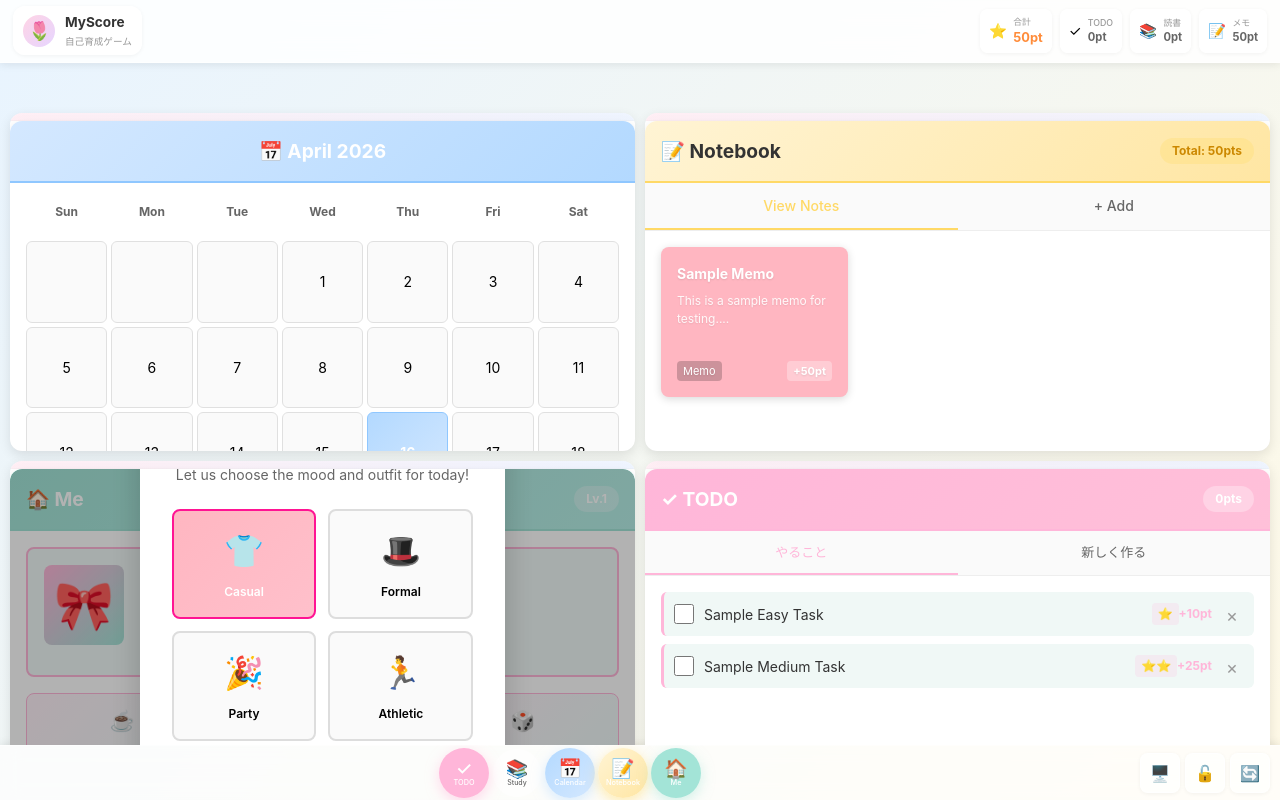
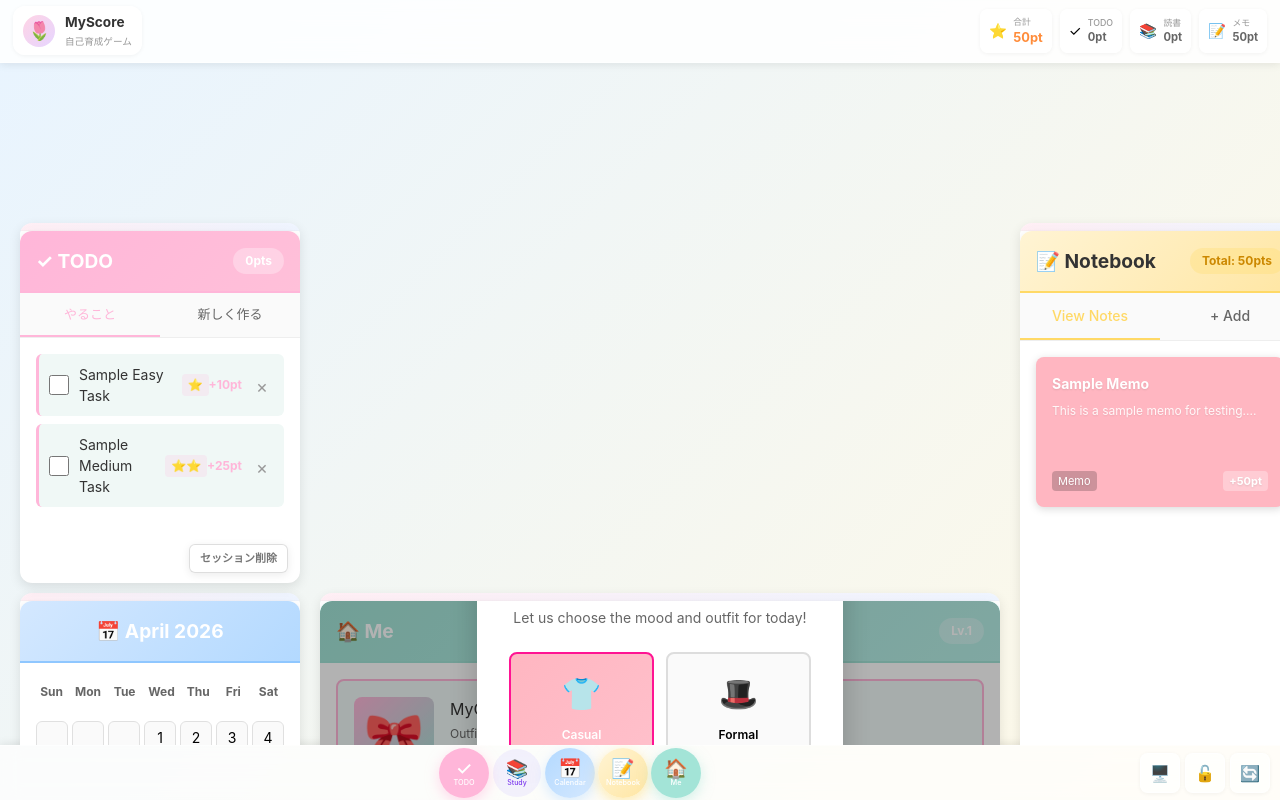
Before and after one commit to speedlink-japan/pan_yuzhe_scoreme_app, a Next.js app: page / in a window 1280 px wide. Both pictures are taken after a click on the button "✓ TODO". Built offline with nearby package versions, Linux system fonts and the light colour scheme.

Commit message:
Fix panel toggles and persist todo session

```diff
--- a/src/app/page.tsx
+++ b/src/app/page.tsx
@@ -191,9 +191,9 @@ export default function Home() {
   const [notebookPoints, setNotebookPoints] = useState(0)
   const [isLocked, setIsLockedState] = useState(false)
   const [panelPositions, setPanelPositionsState] = useState<Record<PanelType, PanelPosition>>(defaultPositions)
+  const [fullscreenPanelPositions, setFullscreenPanelPositions] = useState<Record<PanelType, PanelPosition>>(defaultPositions)
   const [panelZIndices, setPanelZIndicesState] = useState<Record<PanelType, number>>(defaultZIndices)
   const [isHydrated, setIsHydrated] = useState(false)
-  const [autoLayoutMode, setAutoLayoutMode] = useState(true) // 動的レイアウトモードのフラグ
   const [layoutMode, setLayoutMode] = useState<LayoutMode>('normal')
 
   // 初期化：ストレージからレイアウト状態を復元 & ウィンドウサイズ監視
@@ -208,14 +208,9 @@ export default function Home() {
         if (saved.panelZIndices) {
           setPanelZIndicesState(saved.panelZIndices as Record<PanelType, number>)
         }
-        setAutoLayoutMode(false) // 保存されたレイアウトがあるので自動レイアウトをOFF
       } else {
-        // 保存されたレイアウトがない場合は、初期表示パネルで動的レイアウトを使用
         const width = typeof window !== 'undefined' ? window.innerWidth : 1024
-        const width1024 = width >= 1024 ? width : 1024
-        const dynamicLayout = calculateDynamicLayout(['calendar', 'notebook', 'character'], width1024, 50, 'normal')
-        setPanelPositionsState(dynamicLayout)
-        setAutoLayoutMode(true) // 自動レイアウトON
+        setPanelPositionsState(getDefaultLayout(width))
       }
     }
 
@@ -230,14 +225,12 @@ export default function Home() {
     }
   }, [isLocked, panelPositions, panelZIndices, isHydrated])
 
-  // layoutMode が変更されたときに動的レイアウトを再計算
+  // フルスクリーン用の一時レイアウトを再計算
   useEffect(() => {
-    if (isHydrated) {
+    if (isHydrated && layoutMode === 'fullscreen') {
       const width = typeof window !== 'undefined' ? window.innerWidth : 1024
-      if (width >= 1024) {
-        const dynamicLayout = calculateDynamicLayout(visiblePanels, width, 50, layoutMode)
-        setPanelPositionsState(dynamicLayout)
-      }
+      const dynamicLayout = calculateDynamicLayout(visiblePanels, width, 50, layoutMode)
+      setFullscreenPanelPositions(dynamicLayout)
     }
   }, [layoutMode, visiblePanels, isHydrated])
 
@@ -257,27 +250,28 @@ export default function Home() {
   }
 
   const togglePanel = (panel: PanelType) => {
-    setVisiblePanels(prev => {
-      const newVisiblePanels = prev.includes(panel)
-        ? prev.filter(p => p !== panel)
-        : [...prev, panel]
+    const nextVisiblePanels = visiblePanels.includes(panel)
+      ? visiblePanels.filter(p => p !== panel)
+      : [...visiblePanels, panel]
 
-      // 自動レイアウトモードがONの場合、新しいパネル構成で動的レイアウトを適用
-      if (autoLayoutMode) {
-        const width = typeof window !== 'undefined' ? window.innerWidth : 1024
-        if (width >= 1024) {
-          const dynamicLayout = calculateDynamicLayout(newVisiblePanels, width, 50, layoutMode)
-          setPanelPositions(dynamicLayout)
-        }
+    if (layoutMode === 'normal') {
+      if (visiblePanels.includes(panel)) {
+        setVisiblePanels(nextVisiblePanels)
+      } else {
+        handleBringToFront(panel)
+        setVisiblePanels(nextVisiblePanels)
       }
+      return
+    }
 
-      return newVisiblePanels
-    })
+    setVisiblePanels(nextVisiblePanels)
+
+    const width = typeof window !== 'undefined' ? window.innerWidth : 1024
+    setFullscreenPanelPositions(calculateDynamicLayout(nextVisiblePanels, width, 50, layoutMode))
   }
 
   const handlePositionChange = (panelId: PanelType, newPosition: PanelPosition) => {
-    // ユーザーが手動でドラッグして位置を変更した場合、自動レイアウトをOFF
-    setAutoLayoutMode(false)
+    if (layoutMode === 'fullscreen') return
 
     setPanelPositions(prev => ({
       ...prev,
@@ -304,11 +298,11 @@ export default function Home() {
 
     setPanelZIndicesState(defaultZIndices)
     setIsLockedState(false)
-    setAutoLayoutMode(true)
     setLayoutMode('normal') // リセット時は通常モードに戻す
   }
 
   const totalPoints = todoPoints + studyPoints + notebookPoints
+  const displayedPanelPositions = layoutMode === 'fullscreen' ? fullscreenPanelPositions : panelPositions
 
   return (
     <main className={styles.main}>
@@ -322,11 +316,12 @@ export default function Home() {
       <div className={styles.dashboardContainer}>
         {visiblePanels.includes('todo') && (
           <DraggablePanelWrapper
-            initialState={panelPositions.todo}
+            initialState={displayedPanelPositions.todo}
             isLocked={isLocked}
             zIndex={panelZIndices.todo}
             onPositionChange={(pos) => handlePositionChange('todo', pos)}
             onBringToFront={() => handleBringToFront('todo')}
+            hideLayoutControls={layoutMode === 'fullscreen'}
           >
             <TodoPanel onPointsChange={setTodoPoints} />
           </DraggablePanelWrapper>
@@ -334,11 +329,12 @@ export default function Home() {
 
         {visiblePanels.includes('study') && (
           <DraggablePanelWrapper
-            initialState={panelPositions.study}
+            initialState={displayedPanelPositions.study}
             isLocked={isLocked}
             zIndex={panelZIndices.study}
             onPositionChange={(pos) => handlePositionChange('study', pos)}
             onBringToFront={() => handleBringToFront('study')}
+            hideLayoutControls={layoutMode === 'fullscreen'}
           >
             <StudyPanel onPointsChange={setStudyPoints} />
           </DraggablePanelWrapper>
@@ -346,11 +342,12 @@ export default function Home() {
 
         {visiblePanels.includes('calendar') && (
           <DraggablePanelWrapper
-            initialState={panelPositions.calendar}
+            initialState={displayedPanelPositions.calendar}
             isLocked={isLocked}
             zIndex={panelZIndices.calendar}
             onPositionChange={(pos) => handlePositionChange('calendar', pos)}
             onBringToFront={() => handleBringToFront('calendar')}
+            hideLayoutControls={layoutMode === 'fullscreen'}
           >
             <CalendarPanel />
           </DraggablePanelWrapper>
@@ -358,11 +355,12 @@ export default function Home() {
 
         {visiblePanels.includes('notebook') && (
           <DraggablePanelWrapper
-            initialState={panelPositions.notebook}
+            initialState={displayedPanelPositions.notebook}
             isLocked={isLocked}
             zIndex={panelZIndices.notebook}
             onPositionChange={(pos) => handlePositionChange('notebook', pos)}
             onBringToFront={() => handleBringToFront('notebook')}
+            hideLayoutControls={layoutMode === 'fullscreen'}
           >
             <NotebookPanel onPointsChange={setNotebookPoints} />
           </DraggablePanelWrapper>
@@ -370,11 +368,12 @@ export default function Home() {
 
         {visiblePanels.includes('character') && (
           <DraggablePanelWrapper
-            initialState={panelPositions.character}
+            initialState={displayedPanelPositions.character}
             isLocked={isLocked}
             zIndex={panelZIndices.character}
             onPositionChange={(pos) => handlePositionChange('character', pos)}
             onBringToFront={() => handleBringToFront('character')}
+            hideLayoutControls={layoutMode === 'fullscreen'}
           >
             <CharacterPanel />
           </DraggablePanelWrapper>
--- a/src/components/BottomNavBar.module.css
+++ b/src/components/BottomNavBar.module.css
@@ -128,6 +128,18 @@
   box-shadow: 0 4px 12px rgba(255, 182, 217, 0.5);
 }
 
+.study {
+  background: rgba(196, 181, 253, 0.18);
+  border: none;
+  color: #7C3AED;
+}
+
+.study.active {
+  background: linear-gradient(135deg, #F3E8FF 0%, #C4B5FD 100%);
+  color: white;
+  box-shadow: 0 4px 12px rgba(196, 181, 253, 0.5);
+}
+
 .calendar {
   background: rgba(179, 217, 255, 0.15);
   border: none;
--- a/src/components/DraggablePanelWrapper.tsx
+++ b/src/components/DraggablePanelWrapper.tsx
@@ -18,6 +18,7 @@ interface DraggablePanelWrapperProps {
   zIndex: number
   onPositionChange?: (state: DragResizeState) => void
   onBringToFront?: () => void
+  hideLayoutControls?: boolean
 }
 
 const DraggablePanelWrapper: React.FC<DraggablePanelWrapperProps> = ({
@@ -27,10 +28,12 @@ const DraggablePanelWrapper: React.FC<DraggablePanelWrapperProps> = ({
   zIndex,
   onPositionChange,
   onBringToFront,
+  hideLayoutControls = false,
 }) => {
+  const controlsLocked = isLocked || hideLayoutControls
   const { position, handleMouseDown, isDragging, isResizing } = useDragResize(
     initialState,
-    isLocked,
+    controlsLocked,
     onPositionChange
   )
   const [isVisible, setIsVisible] = useState(false)
@@ -44,7 +47,7 @@ const DraggablePanelWrapper: React.FC<DraggablePanelWrapperProps> = ({
     <div
       className={`${styles.wrapper} ${isDragging ? styles.dragging : ''} ${
         isResizing ? styles.resizing : ''
-      } ${isLocked ? styles.locked : ''} ${isVisible ? styles.fadeIn : ''}`}
+      } ${controlsLocked ? styles.locked : ''} ${isVisible ? styles.fadeIn : ''}`}
       style={{
         left: `${position.x}px`,
         top: `${position.y}px`,
@@ -54,15 +57,17 @@ const DraggablePanelWrapper: React.FC<DraggablePanelWrapperProps> = ({
       }}
       onClick={onBringToFront}
     >
-      <div
-        className={styles.dragHandle}
-        onMouseDown={(e) => handleMouseDown(e, 'drag')}
-        style={{ cursor: isLocked ? 'default' : 'grab' }}
-      />
+      {!hideLayoutControls && (
+        <div
+          className={styles.dragHandle}
+          onMouseDown={(e) => handleMouseDown(e, 'drag')}
+          style={{ cursor: isLocked ? 'default' : 'grab' }}
+        />
+      )}
 
       <div className={styles.content}>{children}</div>
 
-      {!isLocked && (
+      {!controlsLocked && (
         <div
           className={styles.resizeHandle}
           onMouseDown={(e) => handleMouseDown(e, 'resize')}
--- a/src/components/TodoPanel.module.css
+++ b/src/components/TodoPanel.module.css
@@ -6,6 +6,7 @@
   flex-direction: column;
   height: 100%;
   overflow: hidden;
+  position: relative;
 }
 
 .header {
@@ -66,7 +67,7 @@
 .content {
   flex: 1;
   overflow-y: auto;
-  padding: 1rem;
+  padding: 1rem 1rem 3.25rem;
   display: flex;
   flex-direction: column;
   gap: 1rem;
@@ -635,6 +636,29 @@
   transform: scale(1.1);
 }
 
+.sessionDeleteBtn {
+  position: absolute;
+  right: 12px;
+  bottom: 10px;
+  padding: 6px 10px;
+  border: 1px solid rgba(153, 153, 153, 0.32);
+  border-radius: 6px;
+  background: rgba(255, 255, 255, 0.92);
+  color: #777;
+  cursor: pointer;
+  font-size: 11px;
+  font-weight: bold;
+  line-height: 1.3;
+  box-shadow: 0 2px 8px rgba(0, 0, 0, 0.08);
+  transition: color 0.2s ease, border-color 0.2s ease, background 0.2s ease;
+}
+
+.sessionDeleteBtn:hover {
+  background: #FFF5F8;
+  border-color: rgba(255, 153, 200, 0.7);
+  color: #D84F89;
+}
+
 @media (max-width: 420px) {
   .addStepForm,
   .addMilestoneForm {
--- a/src/components/TodoPanel.tsx
+++ b/src/components/TodoPanel.tsx
@@ -43,6 +43,52 @@ type DraggedProjectFormItem =
   | { type: 'step'; milestoneId: string | null; stepId: string }
   | { type: 'stepGroup'; milestoneId: string }
 type StepDropTarget = { milestoneId: string | null; stepId?: string }
+type TodoSession = {
+  todos: TodoItem[]
+  earnedPoints: number
+}
+
+const TODO_SESSION_STORAGE_KEY = 'myscore.todo.session.v1'
+
+const defaultTodos: TodoItem[] = [
+  {
+    type: 'single',
+    data: {
+      id: '1',
+      text: 'Sample Easy Task',
+      difficulty: 'easy',
+      completed: false,
+    },
+  },
+  {
+    type: 'single',
+    data: {
+      id: '2',
+      text: 'Sample Medium Task',
+      difficulty: 'medium',
+      completed: false,
+    },
+  },
+]
+
+const loadTodoSession = (): TodoSession => {
+  if (typeof window === 'undefined') {
+    return { todos: defaultTodos, earnedPoints: 0 }
+  }
+
+  try {
+    const rawSession = window.localStorage.getItem(TODO_SESSION_STORAGE_KEY)
+    if (!rawSession) return { todos: defaultTodos, earnedPoints: 0 }
+
+    const parsed = JSON.parse(rawSession) as Partial<TodoSession>
+    return {
+      todos: Array.isArray(parsed.todos) ? parsed.todos : defaultTodos,
+      earnedPoints: typeof parsed.earnedPoints === 'number' ? parsed.earnedPoints : 0,
+    }
+  } catch {
+    return { todos: defaultTodos, earnedPoints: 0 }
+  }
+}
 
 // ポイント計算関数
 const getDifficultyEmoji = (difficulty: Difficulty): string => {
@@ -88,31 +134,12 @@ interface TodoPanelProps {
 }
 
 const TodoPanel: React.FC<TodoPanelProps> = ({ onPointsChange }) => {
-  const [todos, setTodos] = useState<TodoItem[]>([
-    {
-      type: 'single',
-      data: {
-        id: '1',
-        text: 'Sample Easy Task',
-        difficulty: 'easy',
-        completed: false,
-      },
-    },
-    {
-      type: 'single',
-      data: {
-        id: '2',
-        text: 'Sample Medium Task',
-        difficulty: 'medium',
-        completed: false,
-      },
-    },
-  ])
+  const [todos, setTodos] = useState<TodoItem[]>(() => loadTodoSession().todos)
 
   const [newTodoText, setNewTodoText] = useState('')
   const [selectedDifficulty, setSelectedDifficulty] = useState<Difficulty>('medium')
   const [activeTab, setActiveTab] = useState<'tasks' | 'create'>('tasks')
-  const [earnedPoints, setEarnedPoints] = useState(0)
+  const [earnedPoints, setEarnedPoints] = useState(() => loadTodoSession().earnedPoints)
 
   // プロジェクト作成フォーム用
   interface ProjectFormMilestone {
@@ -146,6 +173,13 @@ const TodoPanel: React.FC<TodoPanelProps> = ({ onPointsChange }) => {
   React.useEffect(() => {
     onPointsChange?.(earnedPoints)
   }, [earnedPoints, onPointsChange])
+
+  React.useEffect(() => {
+    window.localStorage.setItem(
+      TODO_SESSION_STORAGE_KEY,
+      JSON.stringify({ todos, earnedPoints })
+    )
+  }, [todos, earnedPoints])
 
   React.useEffect(() => {
     if (!movedMilestoneId) return
@@ -592,6 +626,18 @@ const TodoPanel: React.FC<TodoPanelProps> = ({ onPointsChange }) => {
 
   const deleteTodo = (id: string) => {
     setTodos(todos.filter(todo => todo.data.id !== id))
+  }
+
+  const clearTodoSession = () => {
+    if (
+      typeof window !== 'undefined' &&
+      window.confirm('TODOセッションを削除しますか？入力したタスクとTODOポイントが初期状態に戻ります。')
+    ) {
+      window.localStorage.removeItem(TODO_SESSION_STORAGE_KEY)
+      setTodos(defaultTodos)
+      setEarnedPoints(0)
+      setActiveTab('tasks')
+    }
   }
 
   return (
@@ -1107,6 +1153,14 @@ const TodoPanel: React.FC<TodoPanelProps> = ({ onPointsChange }) => {
           </div>
         )}
       </div>
+      <button
+        type="button"
+        className={styles.sessionDeleteBtn}
+        onClick={clearTodoSession}
+        title="TODOセッションを削除"
+      >
+        セッション削除
+      </button>
     </div>
   )
 }
```
Also changed, not shown: src/components/StudyPanel.module.css (+18 -18 lines).
